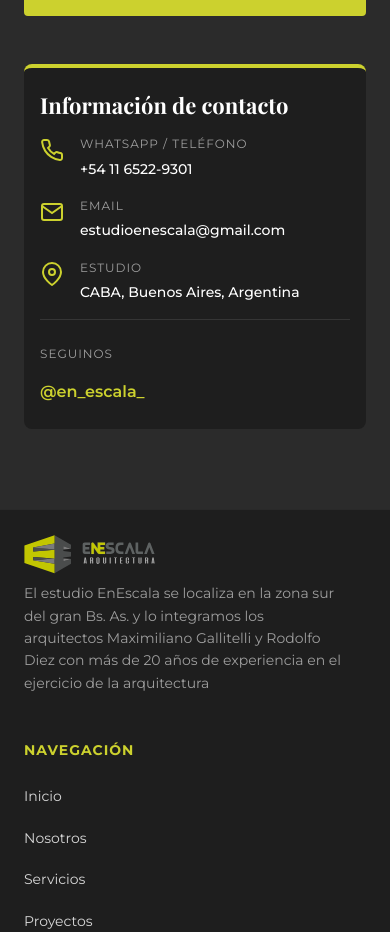
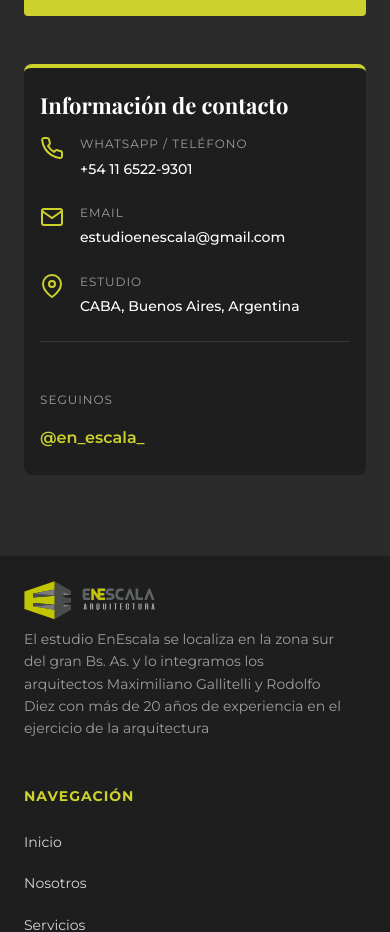
Before and after one commit to NehuenGalli/EnEscala, a React (Vite) app: page / in a window 390 px wide. Shown: the part 6381-7313 px from the top of the page. Built offline with nearby package versions, Linux system fonts and the light colour scheme.

Commit message:
style(contact): aumentar espaciado vertical entre items de informacion de contacto

```diff
--- a/src/components/Contact/Contact.css
+++ b/src/components/Contact/Contact.css
@@ -96,7 +96,7 @@
 .contact-info-list {
   display: flex;
   flex-direction: column;
-  gap: var(--space-lg);
+  gap: 32px;
   margin-bottom: var(--space-xl);
 }
 
@@ -111,7 +111,7 @@
   height: 24px;
   color: var(--color-primary);
   flex-shrink: 0;
-  margin-top: 4px;
+  margin-top: 2px;
 }
 
 .contact-info-label {
@@ -120,7 +120,7 @@
   color: var(--color-gray-mid);
   text-transform: uppercase;
   letter-spacing: 1px;
-  margin-bottom: 4px;
+  margin-bottom: 6px;
 }
 
 .contact-info-value {
@@ -128,6 +128,7 @@
   font-size: var(--fs-base);
   color: var(--color-white);
   font-weight: 500;
+  line-height: 1.4;
   transition: color var(--transition-fast);
 }
 
@@ -142,7 +143,7 @@ a.contact-info-value:hover {
   text-transform: uppercase;
   letter-spacing: 1px;
   margin-bottom: var(--space-md);
-  padding-top: var(--space-lg);
+  padding-top: var(--space-xl);
   border-top: 1px solid rgba(255, 255, 255, 0.1);
 }
 
@@ -219,8 +220,8 @@ a.contact-info-value:hover {
   }
 
   .contact-info-list {
-    gap: var(--space-md);
-    margin-bottom: var(--space-md);
+    gap: 24px;
+    margin-bottom: var(--space-lg);
   }
 
   .contact-info-value {
```
